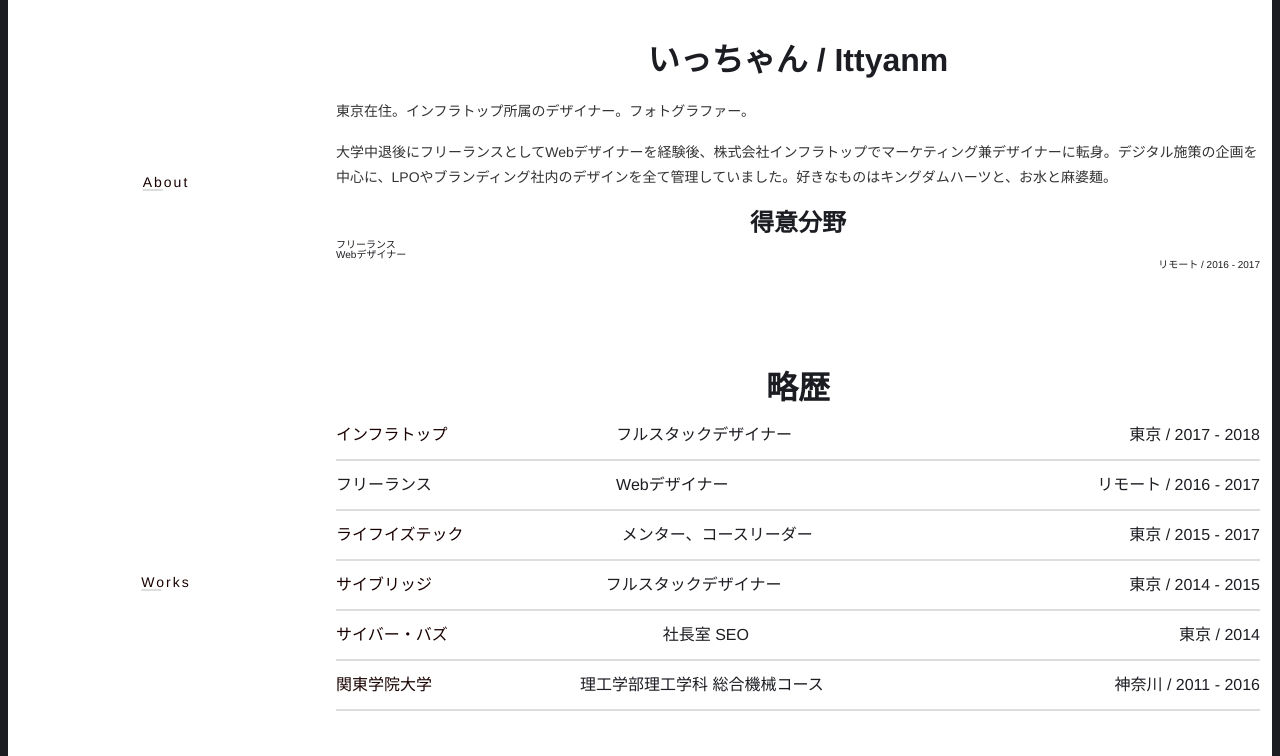
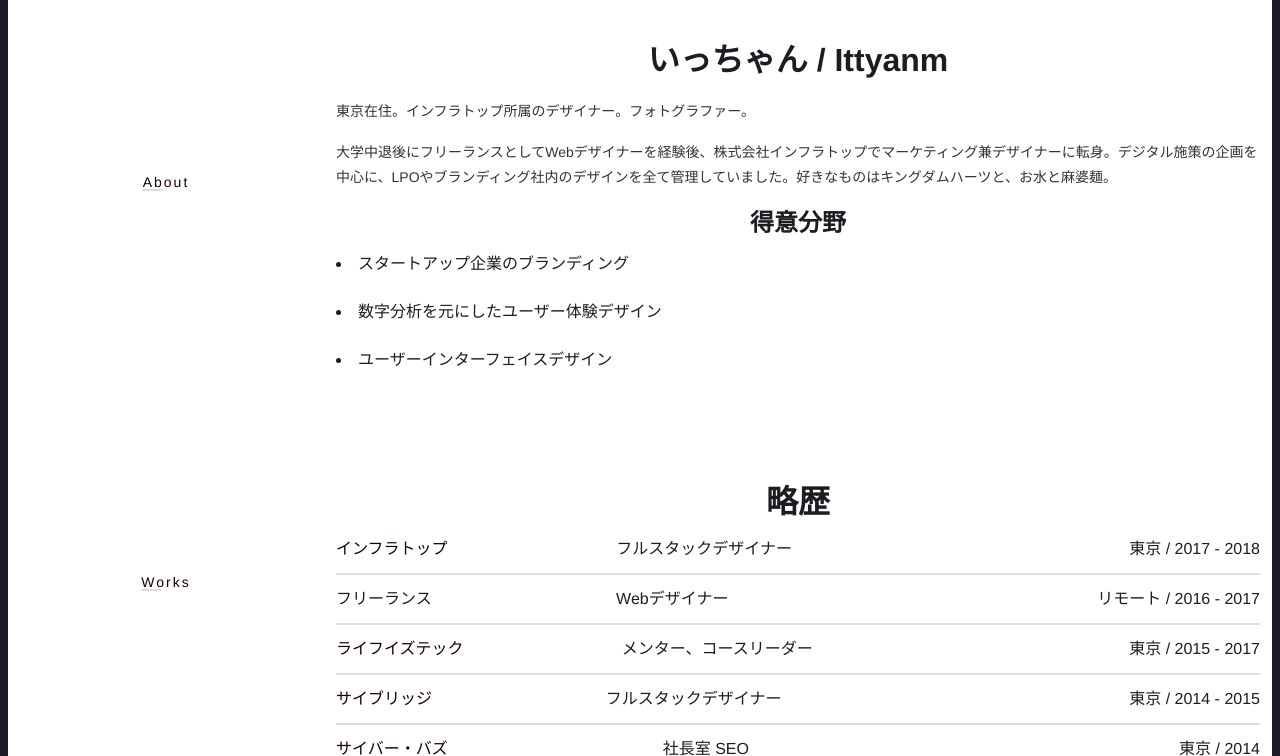
Before and after one commit to Ittyanm/Ittyanm, a PHP site: page /about/index.html in a window 1280 px wide. Shown: the part 688-1444 px from the top of the page. Run offline with PHP 8.4, Linux system fonts and the light colour scheme; some libraries are stand-ins or nearby versions.

Commit message:
ディレクトリー整理

```diff
--- a/about/index.html
+++ b/about/index.html
@@ -101,7 +101,7 @@
             </a>
           </li>
           <li>
-            <a href="../works/index.html" target="_blank">
+            <a href="../index.html" target="_blank">
               <span class="label">Works</span>
             </a>
           </li>
@@ -115,9 +115,9 @@
        <p>大学中退後にフリーランスとしてWebデザイナーを経験後、株式会社インフラトップでマーケティング兼デザイナーに転身。デジタル施策の企画を中心に、LPOやブランディング社内のデザインを全て管理していました。好きなものはキングダムハーツと、お水と麻婆麺。</p>
        <h3>得意分野</h3>
         <ol>
-          <li class="career-employer">フリーランス</li>
-          <li class="career-title">Webデザイナー</li>
-          <li class="career-period">リモート / 2016 - 2017</li>
+          <li>スタートアップ企業のブランディング</li>
+          <li>数字分析を元にしたユーザー体験デザイン</li>
+          <li>ユーザーインターフェイスデザイン</li>
         </ol>
 
      </div>
--- a/assets/css/about.css
+++ b/assets/css/about.css
@@ -123,8 +123,23 @@ header .sentence {
 .message p{
   text-align: left;
 }
+.message ol{
+  list-style-position: inside;
+  list-style-type: disc;
+}
+.message ol li {
+  min-width: 244px;
+  font-size: 16px;
+  line-height: 48px;
+  text-align: left;
+}
 /* Tablet only */
-@media only screen and (max-width: 768px) {}
+@media only screen and (max-width: 768px) {
+  .message ol li {
+    font-size: 12px;
+    line-height: 36px;
+  }
+}
 
 /* ↑ MESSAGE ↑ */
 
--- a/index.html
+++ b/index.html
@@ -95,7 +95,7 @@
             </a>
           </li>
           <li>
-            <a href="./works/index.html" target="_blank">
+            <a href="./index.html" target="_blank">
               <span class="label">Works</span>
             </a>
           </li>
@@ -246,8 +246,7 @@
     </nav>
     <a class="copy" href="mailto:ittyanm@gmail.com?subject=お問い合わせタイトルをご入力ください&body=【会社名】%0D%0A%0D%0A【*お名前】%0D%0A%0D%0A【*メールアドレス】%0D%0A%0D%0A【電話番号】%0D%0A%0D%0A【*お問い合わせ内容】%0D%0A%0D%0A%0D%0A%0D%0A*は必須項目です。">&copy;<i>Ittyanm</i>
     </a>
-    <div class="fb-like" data-share="true" data-width="450" data-show-faces="true">
-    </div>
+
   </footer>
   <svg style="display: block; width: 0; height: 0;" version="1.1" xmlns="http://www.w3.org/2000/svg" xmlns:xlink="http://www.w3.org/1999/xlink">
     <defs>
--- a/works/index.html
+++ b/works/index.html
@@ -95,7 +95,7 @@
             </a>
           </li>
           <li>
-            <a href="../works/index.html" target="_blank">
+            <a href="../index.html" target="_blank">
               <span class="label">Works</span>
             </a>
           </li>
@@ -246,8 +246,7 @@
     </nav>
     <a class="copy" href="mailto:ittyanm@gmail.com?subject=お問い合わせタイトルをご入力ください&body=【会社名】%0D%0A%0D%0A【*お名前】%0D%0A%0D%0A【*メールアドレス】%0D%0A%0D%0A【電話番号】%0D%0A%0D%0A【*お問い合わせ内容】%0D%0A%0D%0A%0D%0A%0D%0A*は必須項目です。">&copy;<i>Ittyanm</i>
     </a>
-    <div class="fb-like" data-share="true" data-width="450" data-show-faces="true">
-    </div>
+
   </footer>
   <svg style="display: block; width: 0; height: 0;" version="1.1" xmlns="http://www.w3.org/2000/svg" xmlns:xlink="http://www.w3.org/1999/xlink">
     <defs>
```
